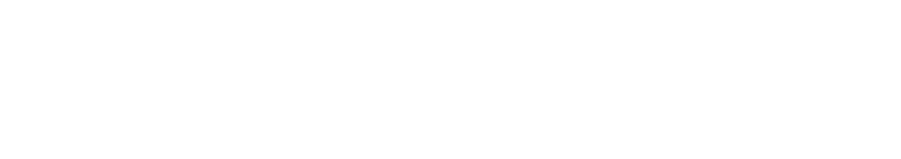
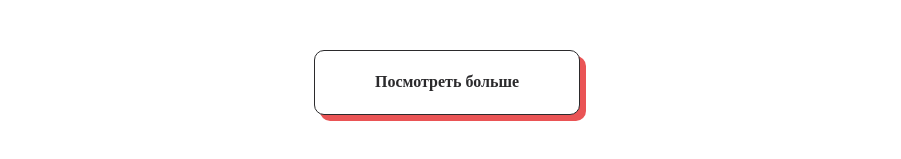
Before and after one commit to nikay666/portfolio, a React (Create React App) app: page / in a window 1280 px wide. Shown: the part 1471-1630 px from the top of the page, without its empty margins (193-1094 px from the left). Before the commit the page ends 1521 px from the top, so only its background shows below. Built offline with nearby package versions, Linux system fonts and the light colour scheme.

Commit message:
Добавлены: блок для кнопки 'Смотеть больше',стили для этого раздела

```diff
--- a/src/App.scss
+++ b/src/App.scss
@@ -97,7 +97,13 @@
     &__items{
         display: flex;
         flex-wrap: wrap;
-        gap: 10%;
+        gap: 60px 10%;
         margin-top: 50px;
     }
+
+    &__see-more{
+        margin: 60px;
+        display: flex;
+        justify-content: center;
+    }
 }
--- a/src/Pages/Works/Works.jsx
+++ b/src/Pages/Works/Works.jsx
@@ -1,4 +1,5 @@
 import React from 'react'
+import { Button } from '../../components/Button'
 import Card from '../../components/Card'
 import Categories from '../../components/Categories/Categories'
 
@@ -27,7 +28,9 @@
                 ))
                 }
             </div>
-
+            <div className='content__see-more'>
+                <Button>Посмотреть больше</Button>
+            </div>
         </section>
     )
 }
```
